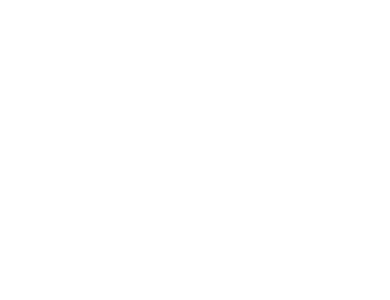
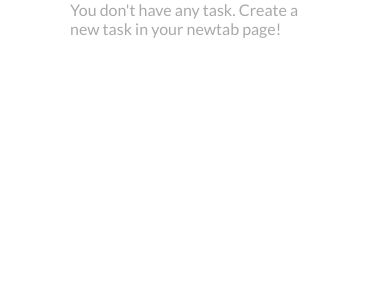
Before and after one commit to donfour/Committed, a React (Create React App) app: page / in a window 390 px wide. Shown: the top 300 px of the page. Built offline with nearby package versions, Linux system fonts and the light colour scheme.

Commit message:
aesthetics change to popup menu, also added hint text when there is no task

```diff
--- a/src/App.js
+++ b/src/App.js
@@ -208,6 +208,8 @@
           </a>
         </div>
 
+
+
         <GithubIcon/>
 
         <TodoList
--- a/src/components/TodoList.js
+++ b/src/components/TodoList.js
@@ -65,6 +65,8 @@
           onKeyPress={this.handleCreateNewTask.bind(this)}
           placeholder={this.state.timeNow}
         />
+
+        {this.props.todos.length===0 ? <span className="initial-text"></span> : null}
 
         { this.props.editing ?
 
--- a/src/css/App.css
+++ b/src/css/App.css
@@ -81,8 +81,24 @@
   fill: gray;
 }
 
+.initial-text{
+  color: darkgray;
+  padding-left: 5px;
+}
+
+.initial-text:after{
+  content: "You don't have any task. Create a new task here!";
+  font-size: 16px;
+}
+
 @media (max-width: 500px) {
   .fox-icon-container, .github-icon-container, .toggle-showall-button{
     display: none;
   }
+  .initial-text{
+    padding:0;
+  }
+  .initial-text:after{
+    content: "You don't have any task. Create a new task in your newtab page!";
+  }
 }
--- a/src/css/Checkbox.css
+++ b/src/css/Checkbox.css
@@ -22,7 +22,7 @@
 @media (max-width: 500px) {
   .st0{
     stroke-width: 30;
-    transform: translate(0,-30px);
+    transform: translate(0,-10px);
   }
   #checkbox{
     width: 14px;
--- a/src/css/TodoItem.css
+++ b/src/css/TodoItem.css
@@ -63,4 +63,7 @@
   .todo-content{
     font-size: 15px;
   }
+  .todo-checkbox{
+    padding-top: 20px
+  }
 }
```
Also changed, not shown: public/manifest.json, 1 other file (tests, documents, lock files or other folders).
